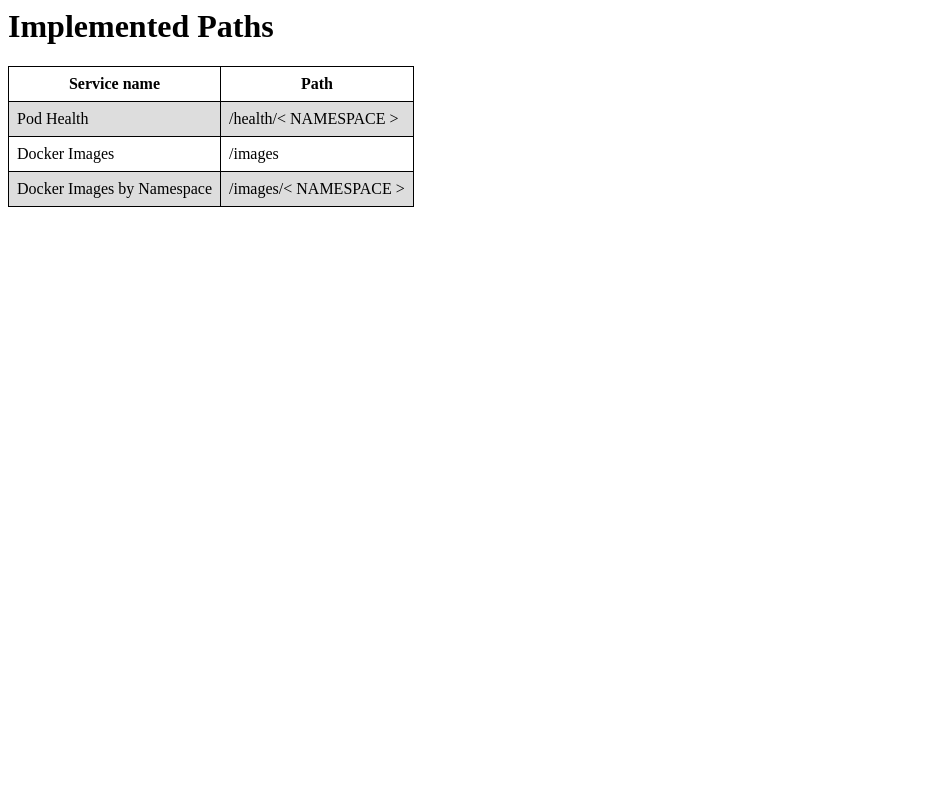
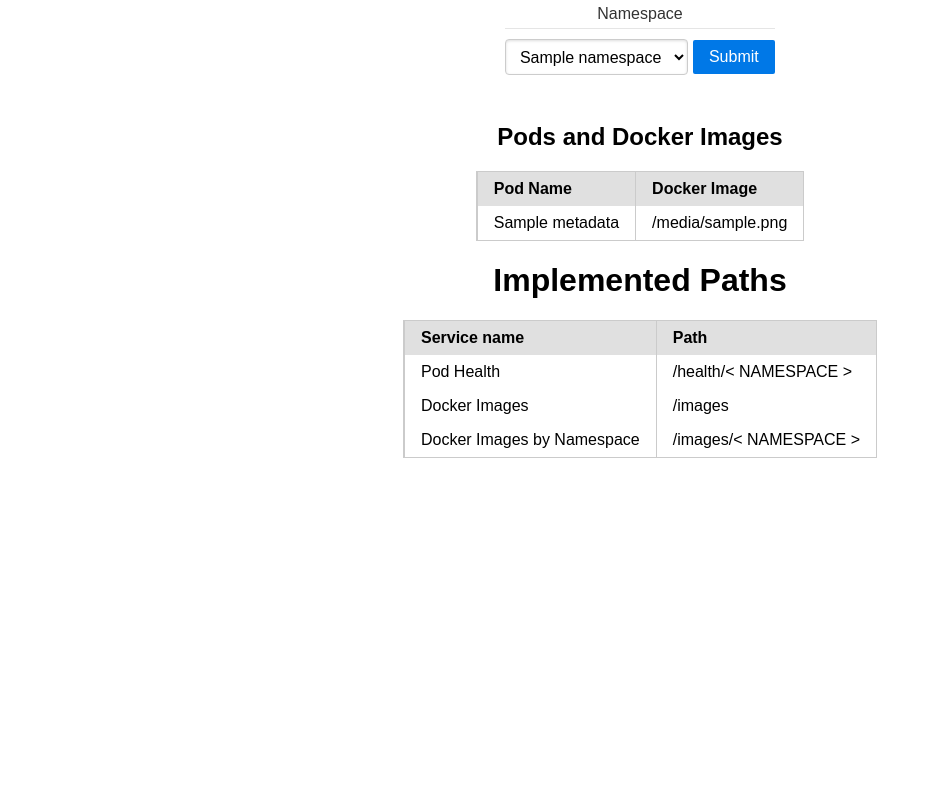
Before and after one commit to ViralOne/pyk, a Flask app: template templates/index.html in a window 1280 px wide. Shown: the whole page, without its empty margins (0-932 px from the left). Run offline with Flask 2, Linux system fonts and the light colour scheme; the template is opened without the code that fills it: most values are stand-ins (such as "Sample title", 1, 10 or a date in 2020); some libraries are stand-ins or nearby versions.

Commit message:
Implement request based data

```diff
--- a/app.py
+++ b/app.py
@@ -1,4 +1,4 @@
-from flask import Flask, render_template
+from flask import Flask, request, render_template
 from kubernetes import client, config
 
 app = Flask(__name__)
@@ -9,10 +9,35 @@ config.load_kube_config()
 # Create a Kubernetes API client
 v1 = client.CoreV1Api()
 
-@app.route('/')
-def main():
-  # Render the HTML page with all the routes
-  return render_template('index.html')
+@app.route('/', methods=['GET', 'POST'])
+def index():
+    # Get the list of namespaces
+    namespaces = v1.list_namespace().items
+    namespaces = [ns.metadata.name for ns in namespaces]
+
+    if request.method == 'POST':
+        # Get the selected namespace and list of pods in that namespace
+        namespace = request.form['namespace']
+        pods = v1.list_namespaced_pod(namespace=namespace).items
+
+        # Get the docker image for each pod
+        pod_images = []
+        for pod in pods:
+            image = pod.spec.containers[0].image
+
+            # Rule the image was created for ECR remove all the details about the ECR URL and show only the tag
+            if (image.__contains__("amazon")):
+                parts = image.split(':')
+                image_filtered = parts[1]
+            else:
+                image_filtered = image
+            pod_images.append(image_filtered)
+
+        # Render the template with the list of namespaces and images
+        return render_template('index.html', namespaces=namespaces, namespace=namespace, pods=pods, pod_images=pod_images)
+    else:
+        # Render the template with an empty list of images
+        return render_template('index.html', namespaces=namespaces, pod_images=[])
 
 @app.route('/images')
 def list_images():
--- a/templates/index.html
+++ b/templates/index.html
@@ -1,26 +1,71 @@
 <html>
   <head>
   <style>
-      table {
-        border-collapse: collapse;
+    body {
+      text-align: center;
     }
-      th, td {
-        border: 1px solid black;
-        padding: 8px;
-      }
-      tr:nth-child(even) {
-        background-color: #dddddd;
+    form, table {
+      display: inline-block;
     }
   </style>
-    <title>PYK</title>
+  <link rel="stylesheet" href="https://cdn.jsdelivr.net/npm/purecss@3.0.0/build/pure-min.css" integrity="sha384-X38yfunGUhNzHpBaEBsWLO+A0HDYOQi8ufWDkZ0k9e0eXz/tH3II7uKZ9msv++Ls" crossorigin="anonymous">
+  <script src="https://unpkg.com/jquery@3.6.0/dist/jquery.min.js"></script>
+  <script>
+    $(document).ready(function() {
+      $('#namespace').change(function() {
+        const namespace = $(this).val();
+        $.ajax({
+          url: '/pods/' + namespace,
+          success: function(data) {
+            $('#pod-select').html(data);
+          },
+        });
+      });
+    });
+  </script>
   </head>
   <body>
+    <form class="pure-form" method="post">
+      <fieldset>
+          <legend>Namespace</legend>
+          <select id="namespace" name="namespace" onchange="submitForm()">
+            {% for namespace in namespaces %}
+              <option value="{{ namespace }}">{{ namespace }}</option>
+            {% endfor %}
+          </select>
+          <button type="submit" class="pure-button pure-button-primary">Submit</button>
+      </fieldset>
+  </form>
+    <br>
+    <h2>Pods and Docker Images</h2>
+    <table class="pure-table">
+      <thead>
+        <tr>
+          <th>Pod Name</th>
+          <th>Docker Image</th>
+        </tr>
+        </thead>
+      <tbody>
+        {% for i in range(pods|length) %}
+        <tr>
+          <td>{{ pods[i].metadata.name }}</td>
+          <td>{{ pod_images[i] }}</td>
+        </tr>
+      {% endfor %}
+    </tbody>
+  </table>
+
+    <br>
+
     <h1>Implemented Paths</h1>
-    <table>
+    <table class="pure-table">
+      <thead>
         <tr>
           <th>Service name</th>
           <th>Path</th>
         </tr>
+      </thead>
+      <tbody>
       <tr>
         <td>Pod Health</td>
         <td>/health/< NAMESPACE ></td>
@@ -33,6 +78,7 @@
         <td>Docker Images by Namespace</td>
         <td>/images/< NAMESPACE ></td>
       </tr>
+      </tbody>
     </table>
   </body>
 </html>
```
Lines whose indentation alone changed are shown as unchanged.
